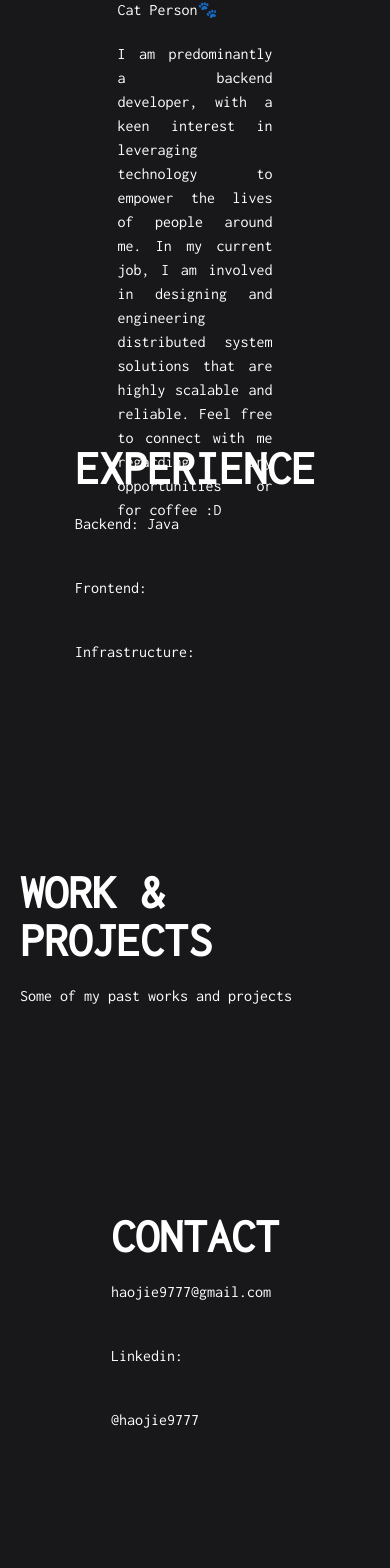
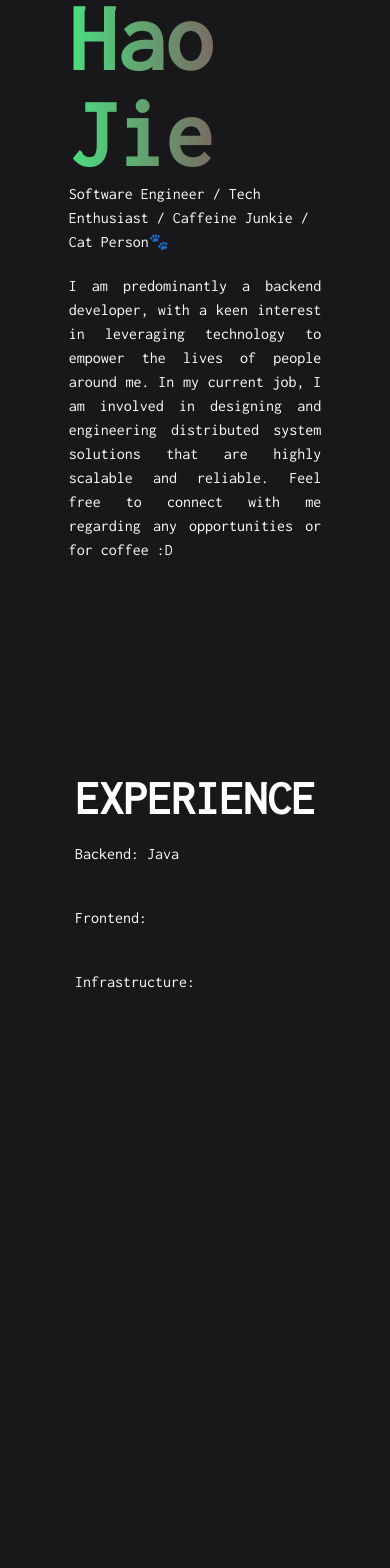
Before and after one commit to haojie9777/haojie-portfolio, a Next.js app: page / in a window 390 px wide. Shown: the part 392-1960 px from the top of the page. Built offline with nearby package versions, Linux system fonts and the light colour scheme.

Commit message:
fix mobile layout

```diff
--- a/components/Connect.jsx
+++ b/components/Connect.jsx
@@ -2,7 +2,7 @@ import React from 'react'
 
 const Connect = () => {
   return (
-    <div id='connect' className='flex items-center justify-center h-96'>
+    <div id='connect' className='flex items-center justify-center h-screen'>
     <div className='p-5 text-white z-[2] mt-[-10rem]'>
       <h2 className='text-5xl font-bold'>CONTACT</h2>
       <p className='py-5 text-l'>haojie9777@gmail.com</p>
--- a/components/Expertise.jsx
+++ b/components/Expertise.jsx
@@ -2,7 +2,7 @@ import React from 'react'
 
 const Expertise = () => {
   return (
-    <div id='expertise' className='flex flex-col items-center justify-center h-96'>
+    <div id='expertise' className='flex flex-col items-center justify-center h-screen'>
       <div className='p-5 text-white z-[2] mt-[-10rem]'>
         <h2 className='text-5xl font-bold'>EXPERIENCE </h2>
         <p className='py-5 text-l'>Backend: Java</p>
--- a/components/Hero.jsx
+++ b/components/Hero.jsx
@@ -2,7 +2,7 @@ import React from 'react'
 
 const Hero = () => {
   return (
-    <div id='hero' className='w-1/2 flex flex-col justify-center items-center h-screen mt-[0px] p-5'>
+    <div id='hero' className='flex flex-col justify-center items-center h-screen mt-[100px] p-5'>
       <div className='mb-10'>
         <img src="/cat-gif.gif"></img>
       </div>
--- a/components/Work.jsx
+++ b/components/Work.jsx
@@ -2,7 +2,7 @@ import React from 'react'
 
 const Work = () => {
   return (
-    <div id='work' className='flex items-center justify-center h-96'>
+    <div id='work' className='flex items-center justify-center h-screen'>
     <div className='p-5 text-white z-[2] mt-[-10rem]'>
       <h2 className='text-5xl font-bold'>WORK & PROJECTS</h2>
       <p className='py-5 text-l'>Some of my past works and projects</p>
--- a/pages/index.tsx
+++ b/pages/index.tsx
@@ -12,10 +12,13 @@ const Home: NextPage = () => {
         <meta name="description" content="Hao Jie's Homepage" />
         <link rel="icon" href="/icons8-cat-32.png" />
       </Head>
-      <Hero />
-      <Expertise />
-      <Work />
-      <Connect />
+      <div className="w-3/4">
+        <Hero />
+        <Expertise />
+        <Work />
+        <Connect />
+      </div>
+
     </div>
   )
 }
```
